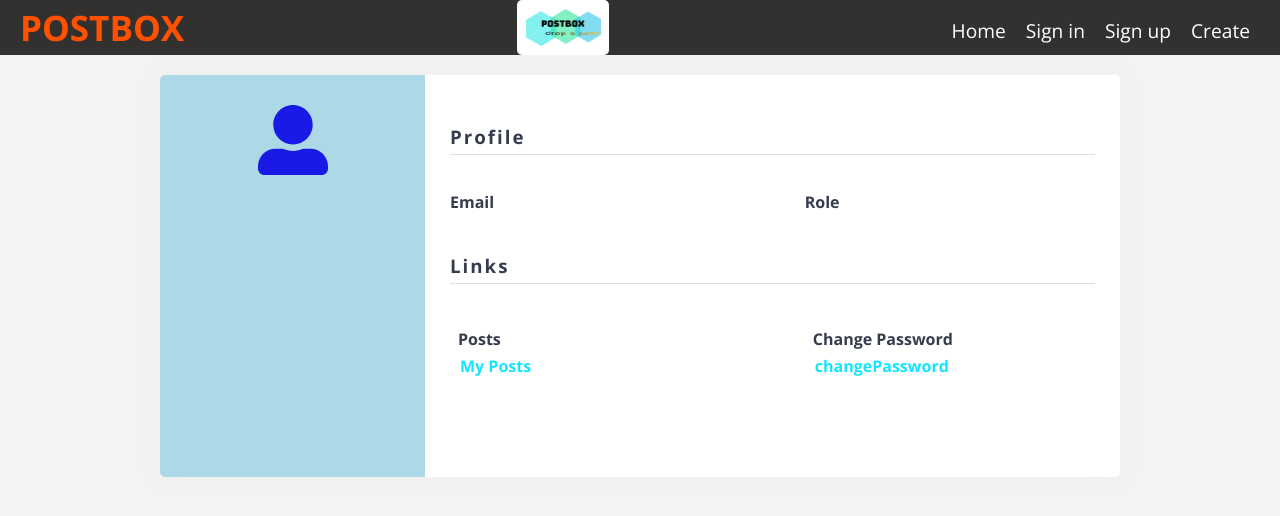
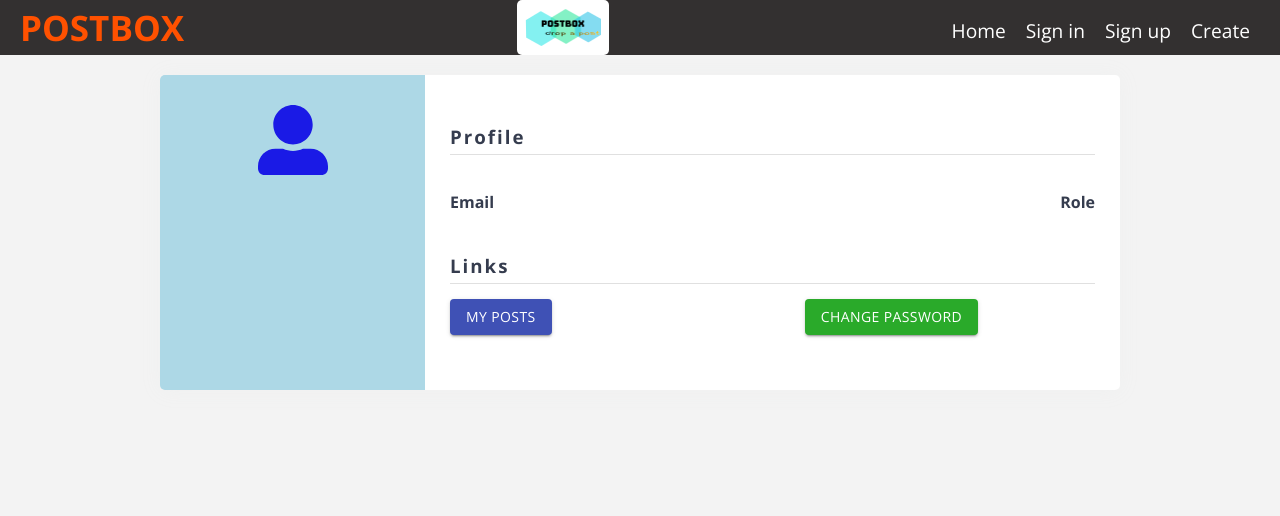
Before and after one commit to kartikeya-123/Codeathon, a React app in the folder Client/: page /profile in a window 1280 px wide. Shown: the top 516 px of the page. Built offline with nearby package versions, Linux system fonts and the light colour scheme; no server answers.

Commit message:
Modified buttons

```diff
--- a/Client/src/components/Navigation/NavigationItem/NavigationItem.css
+++ b/Client/src/components/Navigation/NavigationItem/NavigationItem.css
@@ -37,17 +37,21 @@
   align-items: center;
 }
 
-.NavigationItemmyposts a {
-  color: rgb(21, 228, 255);
-  height: 100%;
-  margin-bottom: 25px;
-  padding: 4px 10px;
+.NavigationItemmyposts a,
+.NavigationItemmyposts a:link,
+.NavigationItemmyposts a:hover,
+.NavigationItemmyposts a:hover,
+.NavigationItemmyposts a:active {
+  color: white;
+  /* height: 100%; */
+  /* margin-bottom: 25px; */
+  /* padding: 4px 10px; */
   text-decoration: none;
-  font-weight: bolder;
-  border-bottom: 4px solid transparent;
-  display: block;
-  box-sizing: border-box;
+  /* font-weight: bolder; */
+  /* border-bottom: 4px solid transparent; */
+  /* display: block; */
+  /* box-sizing: border-box; */
 }
 .NavigationItemmyposts a:hover {
-  color: rgb(86, 0, 247);
+  /* color: rgb(86, 0, 247); */
 }
--- a/Client/src/components/Post/Post.css
+++ b/Client/src/components/Post/Post.css
@@ -48,7 +48,7 @@
 .Heading {
   color: rgb(230, 32, 65) !important;
   font-size: 24px !important;
-  font-style: italic !important;
+  /* font-style: italic !important; */
   font-weight: bolder !important;
   text-align: center !important;
   text-decoration: none !important;
--- a/Client/src/components/Post/Post.js
+++ b/Client/src/components/Post/Post.js
@@ -71,10 +71,31 @@ class Post extends Component {
   classes1;
   render() {
     const { classes } = this.props;
-    let date = new Date(this.props.date).toDateString();
-    let day = date.slice(0, 3);
-    let date1 = date.slice(3);
-    date = day + "," + date1;
+
+    let date = "";
+    let time = this.props.date;
+    let length = (new Date().getTime() - new Date(time).getTime()) / 1000;
+
+    if (length / 60 < 1440) {
+      if (length < 60) date = `just now`;
+      else if (length < 120) date = `a min ago`;
+      else {
+        length = length / 60;
+
+        if (length < 60) date = `${parseInt(length)} mins ago`;
+        else {
+          length = length / 60;
+
+          if (length < 2) date = `an hour ago`;
+          else if (length < 24) date = `${parseInt(length)} hours ago`;
+        }
+      }
+    } else {
+      date = new Date(this.props.date).toDateString();
+      let day = date.slice(0, 3);
+      let date1 = date.slice(3);
+      date = day + "," + date1;
+    }
 
     let like = (
       <AiOutlineLike
@@ -100,8 +121,9 @@ class Post extends Component {
           <AiFillLike
             onClick={this.context.isLoggedin ? this.props.upvote : null}
             cursor={this.context.isLoggedin ? "pointer" : null}
-            color={this.context.isLoggedin ? "rgb(107, 210, 245)" : null}
+            color={this.context.isLoggedin ? "rgb(17, 112, 214)" : null}
             size="24px"
+            style={{ transform: "translateY(-2px)" }}
           />
         );
       }
@@ -112,8 +134,9 @@ class Post extends Component {
           <AiFillDislike
             onClick={this.context.isLoggedin ? this.props.downvote : null}
             cursor={this.contextisLoggedin ? "pointer" : null}
-            color={this.context.isLoggedin ? "rgb(151, 100, 100)" : null}
+            color={this.context.isLoggedin ? "red" : null}
             size="24px"
+            style={{ transform: "translateY(2px)" }}
           />
         );
       }
@@ -183,10 +206,10 @@ class Post extends Component {
         <Modal show={this.props.showConfirmMessage}>
           {blacklistPostmessage}
         </Modal>
-        <Card style={{ padding: "30px", borderRadius: "0px" }}>
-          {/* <h1 className={classes1.Heading}>{this.props.title}</h1> */}
-          <div className={classes1.SecondHeader}>
-            <p className={classes1.Author}>
+        <Card style={{ padding: "30px" }}>
+          <h1 className={classes.Heading}>{this.props.title}</h1>
+          <div className={classes.SecondHeader}>
+            <p className={classes.Author}>
               <FaUserEdit color="rgb(104, 146, 76)" size="22px" />
               <span
                 className={classes1.HeadSpace}
--- a/Client/src/components/Profile/MyPosts/MyPosts.js
+++ b/Client/src/components/Profile/MyPosts/MyPosts.js
@@ -11,10 +11,10 @@ import Modal from "./../../UI/Modal/Modal";
 import UserContext from "./../../../hoc/Context/UserContext";
 
 // import {Link} from 'react-router-dom'
-import Button from "./../../../components/UI/Button/Button";
+// import Button from "./../../../components/UI/Button/Button";
 // import Profile from "./../../Profile/Profile";
 
-import { Grid } from "@material-ui/core";
+import { Grid, Container, Button } from "@material-ui/core";
 
 class MyPosts extends Component {
   state = {
@@ -118,7 +118,7 @@ class MyPosts extends Component {
       <div>
         <h2>Post successfully deleted</h2>
         <br></br>
-        <Button btnType="Success" clicked={this.continue}>
+        <Button color="primary" clicked={this.continue}>
           Continue
         </Button>
       </div>
@@ -128,13 +128,22 @@ class MyPosts extends Component {
       posts = <Spinner />;
     } else if (this.state.posts.length === 0) {
       return (
-        <Aux>
-          <h2>You did not write any post</h2>
-          <h3>Write your first post</h3>
-          <NavigationItem link="/new-post" classProperty="my-posts">
-            New Post
-          </NavigationItem>
-        </Aux>
+        <Container style={{ textAlign: "center", marginTop: 100 }}>
+          <div>
+            <h2>You haven't published any posts yet</h2>
+          </div>
+          <div>
+            <Button
+              variant="contained"
+              color="secondary"
+              style={{ color: "white" }}
+            >
+              <NavigationItem link="/new-post" classProperty="my-posts">
+                Create A Post
+              </NavigationItem>
+            </Button>
+          </div>
+        </Container>
       );
     } else {
       posts = this.state.posts.map((currPost) => {
@@ -192,12 +201,12 @@ class MyPosts extends Component {
           <section className={classes.Posts}>
             <div className={classes.Header}>
               <h1>
-                {this.context.user.name
+                {/* {this.context.user.name
                   ? this.context.user.name.charAt(0).toUpperCase() +
                     this.context.user.name.slice(1) +
                     "'s "
-                  : null}{" "}
-                posts
+                  : null}{" "} */}
+                Your posts
               </h1>
             </div>
           </section>
--- a/Client/src/components/Profile/User/User.js
+++ b/Client/src/components/Profile/User/User.js
@@ -5,6 +5,9 @@ import Aux from "./../../../hoc/Auxil/Auxil";
 
 import { FaUserAlt } from "react-icons/fa";
 import NavigationItem from "./../../Navigation/NavigationItem/NavigationItem";
+
+import { Button } from "@material-ui/core";
+
 const User = (props) => {
   const value = useContext(UserContext);
   // console.log(value.user);
@@ -28,7 +31,7 @@ const User = (props) => {
                   <h4>Total Posts</h4>
                   <p>{value.user.posts}</p>
                 </div> */}
-                <div className={classes.data}>
+                <div className={classes.data} style={{ textAlign: "right" }}>
                   <h4>Role</h4>
                   <p>{value.user.role}</p>
                 </div>
@@ -39,23 +42,37 @@ const User = (props) => {
               <h3>Links</h3>
               <div className={classes.projects_data}>
                 <div className={classes.data}>
-                  <h4 style={{ textTransform: "capitalize", padding: "8px" }}>
+                  {/* <h4 style={{ textTransform: "capitalize", padding: "8px" }}>
                     {value.user.name ? value.user.name + "'s " : null}posts{" "}
-                  </h4>
+                  </h4> */}
 
+                  <Button
+                    color="primary"
+                    variant="contained"
+                    style={{ fontFamily: "Open Sans" }}
+                  >
                     <NavigationItem link="/my-posts" classProperty="my-posts">
                       My Posts
                     </NavigationItem>
+                  </Button>
                 </div>
                 <div className={classes.data}>
-                  <h4 style={{ padding: "8px" }}>Change Password </h4>
+                  {/* <h4 style={{ padding: "8px" }}>Change Password </h4> */}
 
+                  <Button
+                    style={{
+                      backgroundColor: "rgb(42, 170, 42)",
+                      fontFamily: "Open Sans",
+                    }}
+                    variant="contained"
+                  >
                     <NavigationItem
                       link="/changePassword"
                       classProperty="my-posts"
                     >
-                    changePassword
+                      Change Password
                     </NavigationItem>
+                  </Button>
                 </div>
                 {/* <div className={classes.data}>
                   <h4>Most Viewed</h4>
--- a/Client/src/containers/NewPost/NewPost.js
+++ b/Client/src/containers/NewPost/NewPost.js
@@ -4,7 +4,10 @@ import UserContext from "./../../hoc/Context/UserContext";
 import classes from "./NewPost.css";
 import Aux from "./../../hoc/Auxil/Auxil";
 import Modal from "./../../components/UI/Modal/Modal";
-import Button from "./../../components/UI/Button/Button";
+// import Button from "./../../components/UI/Button/Button";
+
+import { Button } from "@material-ui/core";
+
 class NewPost extends Component {
   state = {
     title: "",
@@ -41,7 +44,11 @@ class NewPost extends Component {
     const newPostmessage = (
       <div>
         <p>Successfully a new post created</p>
-        <Button btnType="Success" clicked={this.continue}>
+        <Button
+          onClick={this.continue}
+          variant="contained"
+          style={{ backgroundColor: "green", color: "white" }}
+        >
           Continue
         </Button>
       </div>
@@ -72,15 +79,13 @@ class NewPost extends Component {
                   this.setState({ body: event.target.value })
                 }
               />
-              {/* <label>Author</label>
-            <textarea
-              value={this.state.author}
-              onChange={(event) =>
-                this.setState({ author: event.target.value })
-              }  */}
-              {/* /* /> */}
-              <Button clicked={this.newPostHandler} btnType="Success">
-                Add Post
+              <Button
+                onClick={this.newPostHandler}
+                variant="contained"
+                color="primary"
+                style={{ margin: 20 }}
+              >
+                Publish
               </Button>
             </div>
           ) : (
--- a/Client/src/containers/Posts/Posts.css
+++ b/Client/src/containers/Posts/Posts.css
@@ -6,24 +6,24 @@
   margin: auto;
 }
 .Header {
-  width: 25%;
-  padding: 0px;
+  /* width: 25%; */
+  padding: 0px 20px;
   text-align: center;
-  border: 2px solid rgb(5, 5, 5);
-  box-shadow: 3px 2px 3px#cccc;
+  /* border: 2px solid rgb(5, 5, 5); */
+  /* box-shadow: 3px 2px 3px#cccc; */
   margin: 4px;
   height: 4%;
   box-sizing: border-box;
   /* cursor: pointer; */
   position: relative;
-  background-color: rgb(255, 255, 255);
-  border-radius: 15px;
+  /* background-color: rgb(255, 255, 255); */
+  /* border-radius: 15px;
   border-top-left-radius: 0px;
-  border-bottom-right-radius: 0px;
+  border-bottom-right-radius: 0px; */
   color: rgb(0, 0, 255) !important;
 
   font-size: 24px !important;
-  font-style: italic !important;
+  /* font-style: italic !important; */
   font-weight: bolder !important;
   text-align: center !important;
   text-decoration: none !important;
--- a/Client/src/containers/Posts/Posts.js
+++ b/Client/src/containers/Posts/Posts.js
@@ -140,7 +140,7 @@ class Posts extends Component {
           <section className={classes.Posts}>
             <div className={classes.Header}>
               <h1>
-                <strong>Find the Latest Posts</strong>
+                <strong>Find the Latest Posts ...</strong>
               </h1>
             </div>
           </section>
```
Also changed, not shown: 1 other file (tests, documents, lock files or other folders). Lines whose indentation alone changed are shown as unchanged.
